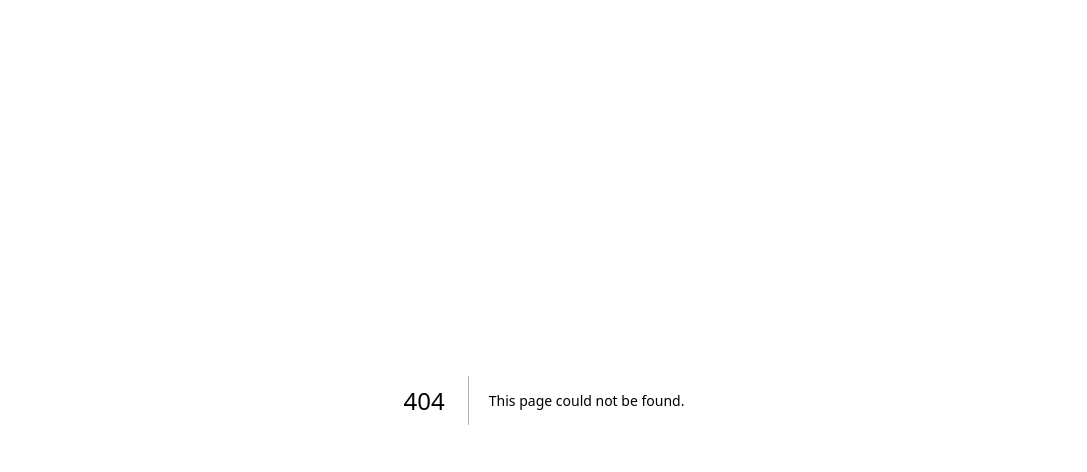
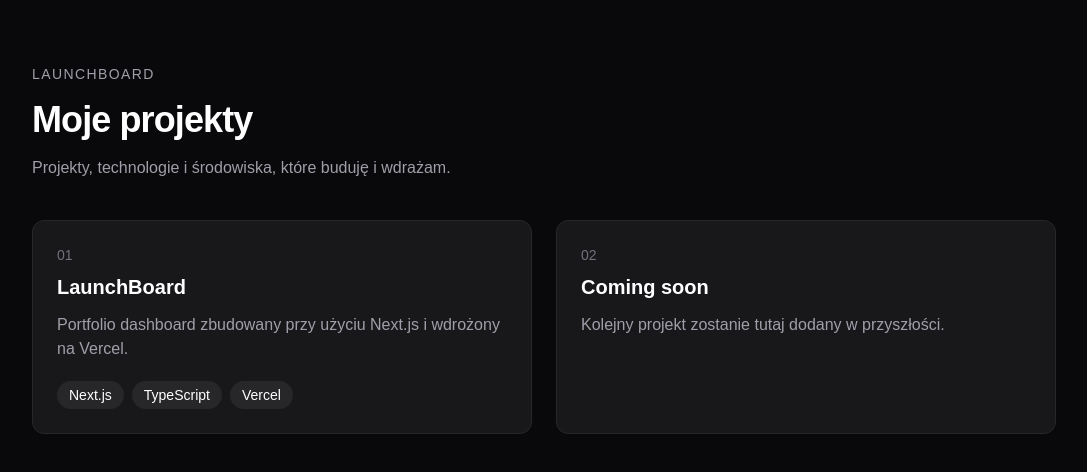
Before and after one commit to kacperprzepiorka02/launchboard, a Next.js app: page /projects in a window 1280 px wide. Before the commit this address had no page. Shown: the top 472 px of the page, without its empty margins (96-1183 px from the left). Built offline with nearby package versions, Linux system fonts and the light colour scheme.

Commit message:
feat: add projects page

```diff
--- /dev/null
+++ b/app/projects/page.tsx
@@ -0,0 +1,50 @@
+export default function ProjectsPage() {
+  return (
+    <main className="min-h-screen bg-zinc-950 px-6 py-16 text-white">
+      <div className="mx-auto max-w-5xl">
+        <p className="text-sm font-medium uppercase tracking-widest text-zinc-400">
+          LaunchBoard
+        </p>
+
+        <h1 className="mt-4 text-4xl font-bold tracking-tight">
+          Moje projekty
+        </h1>
+
+        <p className="mt-4 max-w-2xl text-zinc-400">
+          Projekty, technologie i środowiska, które buduję i wdrażam.
+        </p>
+
+        <div className="mt-10 grid gap-6 md:grid-cols-2">
+          <article className="rounded-xl border border-zinc-800 bg-zinc-900 p-6">
+            <p className="text-sm text-zinc-500">01</p>
+            <h2 className="mt-2 text-xl font-semibold">LaunchBoard</h2>
+            <p className="mt-3 text-zinc-400">
+              Portfolio dashboard zbudowany przy użyciu Next.js i wdrożony na
+              Vercel.
+            </p>
+
+            <div className="mt-5 flex flex-wrap gap-2">
+              <span className="rounded-full bg-zinc-800 px-3 py-1 text-sm">
+                Next.js
+              </span>
+              <span className="rounded-full bg-zinc-800 px-3 py-1 text-sm">
+                TypeScript
+              </span>
+              <span className="rounded-full bg-zinc-800 px-3 py-1 text-sm">
+                Vercel
+              </span>
+            </div>
+          </article>
+
+          <article className="rounded-xl border border-zinc-800 bg-zinc-900 p-6">
+            <p className="text-sm text-zinc-500">02</p>
+            <h2 className="mt-2 text-xl font-semibold">Coming soon</h2>
+            <p className="mt-3 text-zinc-400">
+              Kolejny projekt zostanie tutaj dodany w przyszłości.
+            </p>
+          </article>
+        </div>
+      </div>
+    </main>
+  );
+}
```
